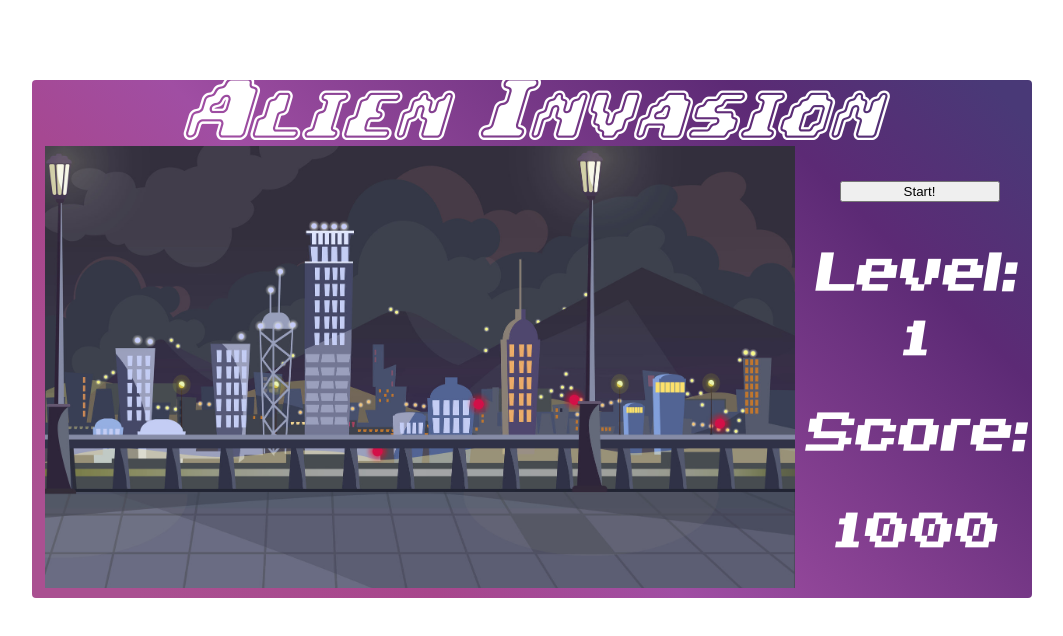
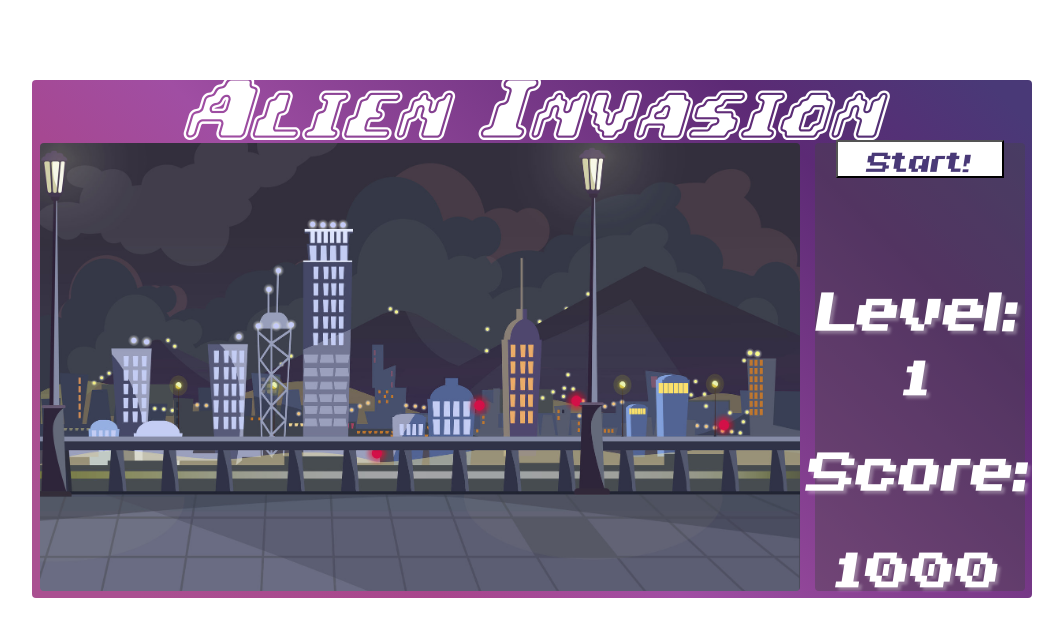
Before and after one commit to kubasulek2/Alien-Invasion, a website: page src/index.html in a window 1280 px wide. Shown: the whole page, without its empty margins (108-1171 px from the left). Drawn offline with nearby package versions, Linux system fonts and the light colour scheme; files that its build step writes are made by us from their sources.

Commit message:
info element styles added

```diff
--- a/src/sass/modules/_all.scss
+++ b/src/sass/modules/_all.scss
@@ -19,7 +19,8 @@
 
 @mixin box {
   margin-top: 0.3em;
-  height: 95%;
+  height: 96%;
+  border-radius: 4px;
 }
 
 
--- a/src/sass/partials/_game.scss
+++ b/src/sass/partials/_game.scss
@@ -1,5 +1,6 @@
 #game{
   @include box;
-  width: 75%;
+  width: 76%;
   background: #493977 #{$background-url} 0% 0% / cover;
+
 }
--- a/src/sass/partials/_info.scss
+++ b/src/sass/partials/_info.scss
@@ -1,19 +1,26 @@
 #info{
   @include box;
-  width: 20%;
+  width: 21%;
   display: flex;
   flex-direction: column;
   align-items: center;
   justify-content: center;
+  background: rgba(68, 68, 68, 0.4);
 
 
 
   button{
     width: 80%;
+    background: $font-color;
+    color: #493977;
+    font-size: 2em;
+    font-family: 'Invasion2000';
+    margin-bottom: 2em;
   }
   h2{
     text-align: center;
     font-size: 4em;
     margin-top: 0.5em;
+    text-shadow: rgba(250,250,250, 0.3) 3px 3px 3px;
   }
 }
```
Also changed, not shown: public/css/main.css.
